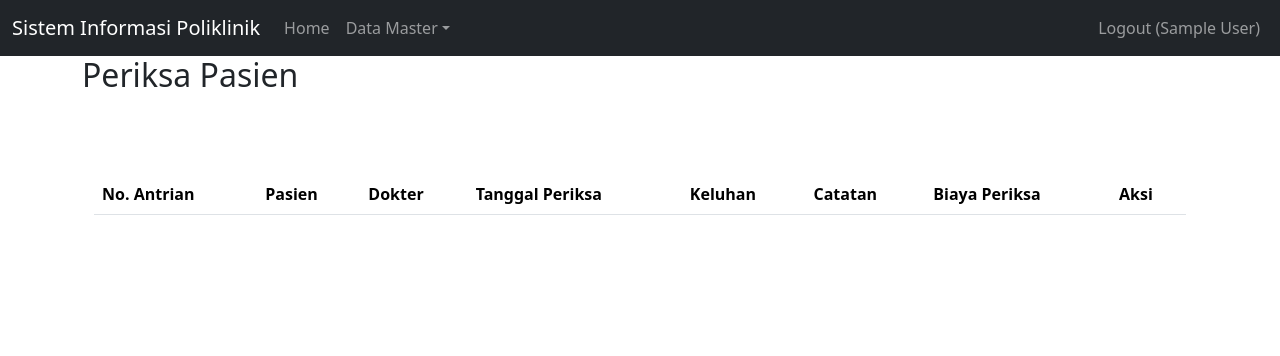
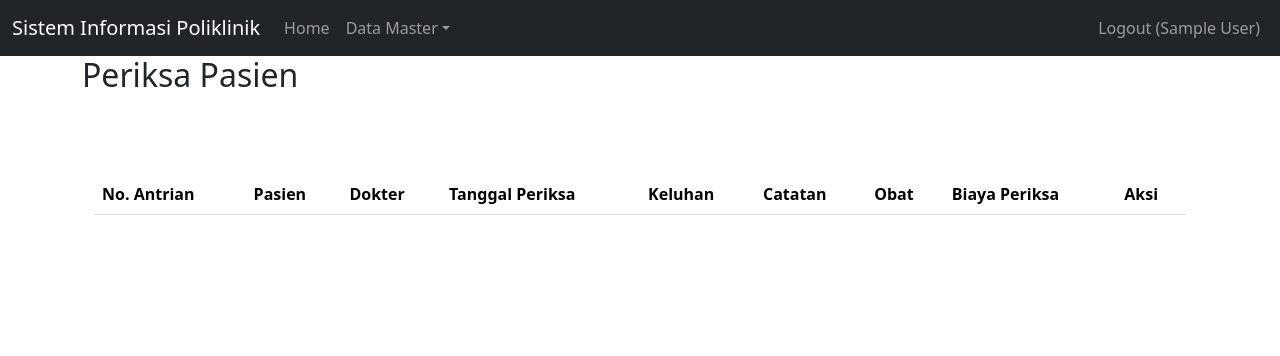
Before and after one commit to anjia11/Poliklinik, a PHP site: page /index.php?page=periksa in a window 1280 px wide. Shown: the top 356 px of the page. Run offline with PHP 8.4, Linux system fonts and the light colour scheme; the visitor is signed in with stand-in values (Sample User, id 1); data that the repository does not hold is empty.

Commit message:
mengubah

```diff
--- a/periksa.php
+++ b/periksa.php
@@ -164,6 +164,7 @@ if (isset($_POST['simpan'])) {
                 <th scope="col">Tanggal Periksa</th>
                 <th scope="col">Keluhan</th>
                 <th scope="col">Catatan</th>
+                <th scope="col">Obat</th>
                 <th scope="col">Biaya Periksa</th>
                 <th scope="col">Aksi</th>
             </tr>
```
